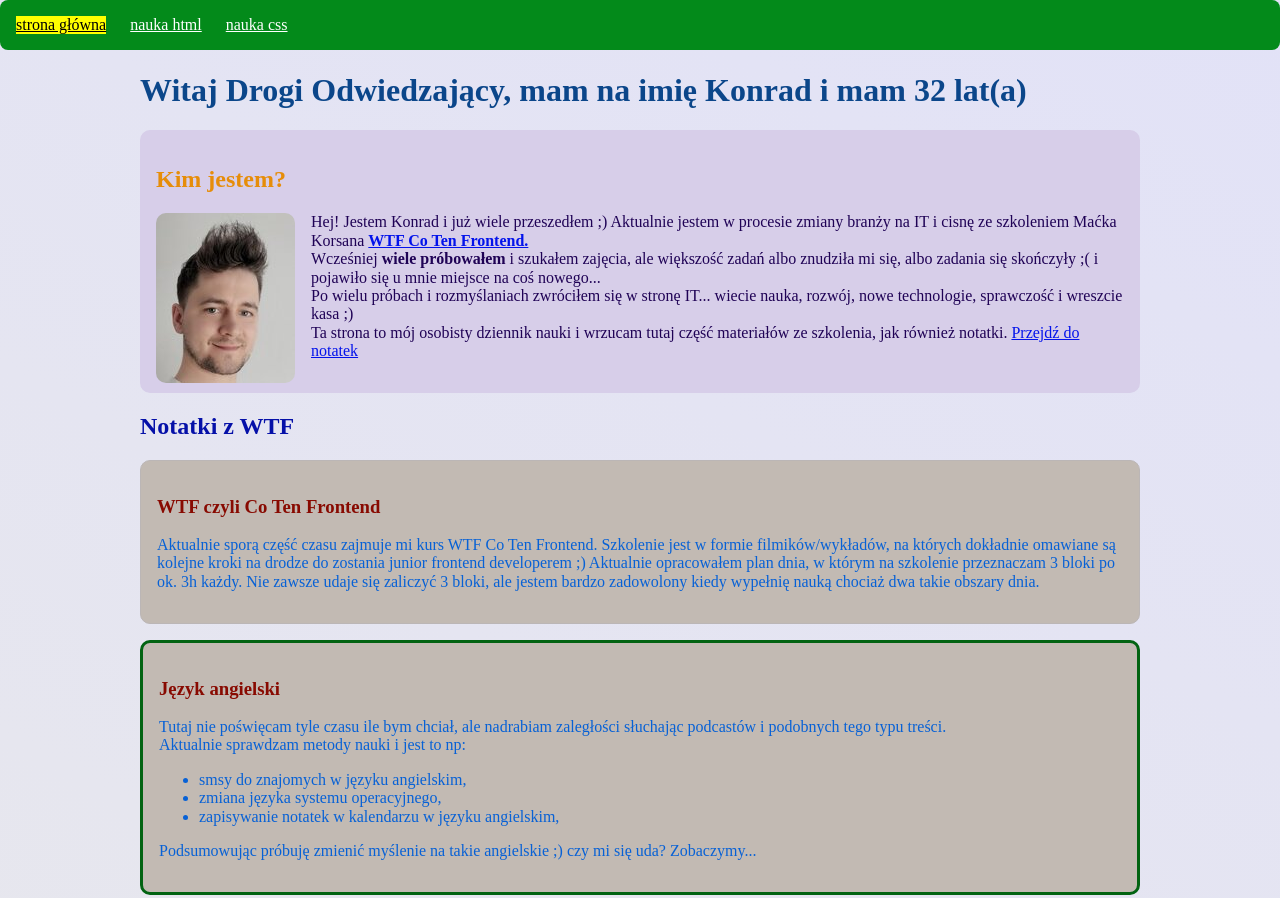
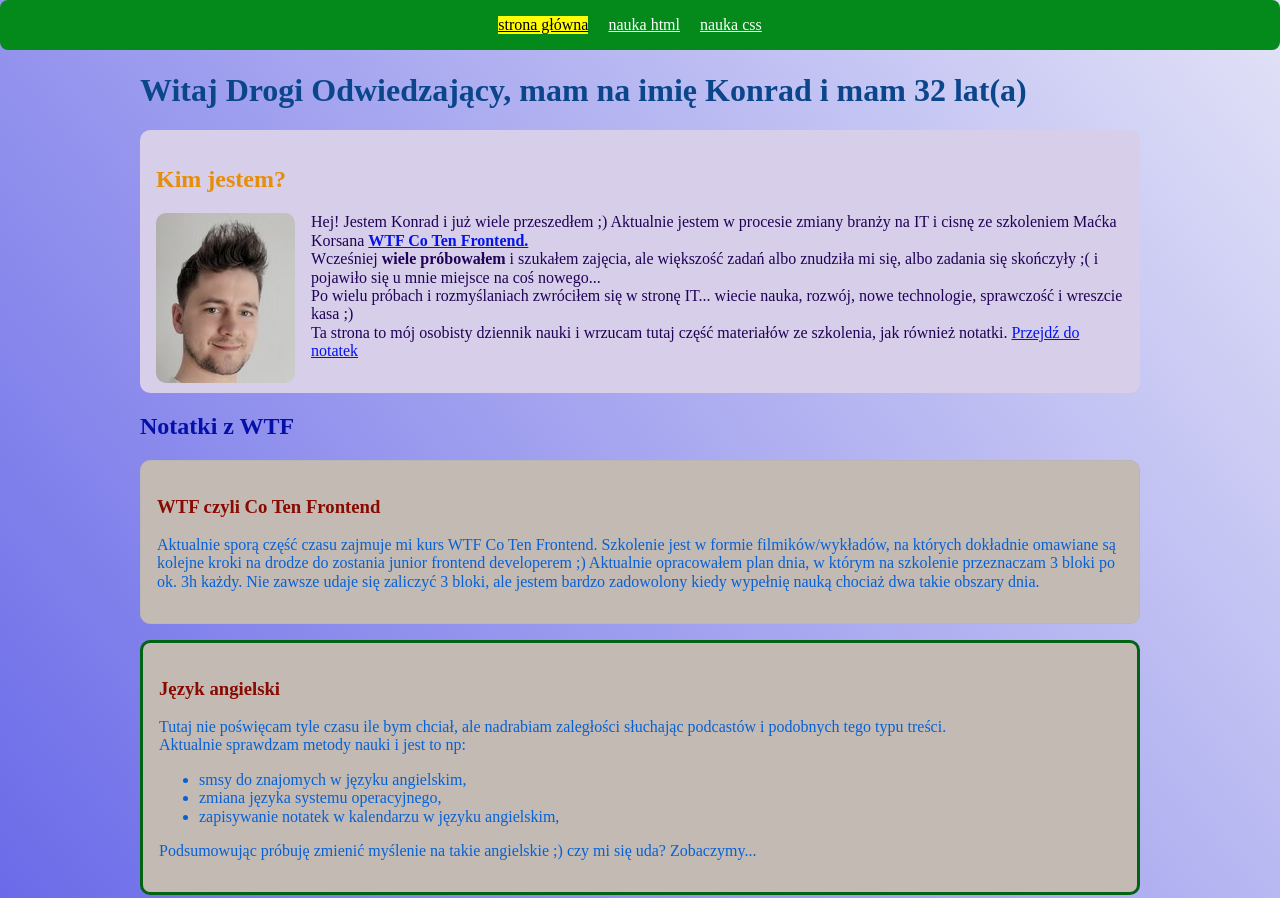
Before and after one commit to konradbujas/homepage, a plain HTML site: page index.html in a window 1280 px wide. Shown: the top 898 px of the page. Drawn offline with Linux system fonts and the light colour scheme.

Commit message:
flex styles change & backroung color gradient

```diff
--- a/style.css
+++ b/style.css
@@ -14,8 +14,8 @@ a {
 }
 
 body{background: linear-gradient(
-    30deg
-    ,#e8e8eb,#e2e2f7);
+    52deg
+    ,#5050e6,#e2e2f7);
 }
 .main{
     max-width: 1000px;
@@ -106,6 +106,10 @@ a {
     background: #038a1a;
     padding: 16px;
     border-radius: 8px;
+    display: flex;
+    justify-content: center;
+    align-content: stretch;
+
 }
 
 
@@ -119,6 +123,7 @@ a {
 .navigation__link--homepage{
     background: yellow;
     color: #000;
+
 }
 
 .main__heading{
```
